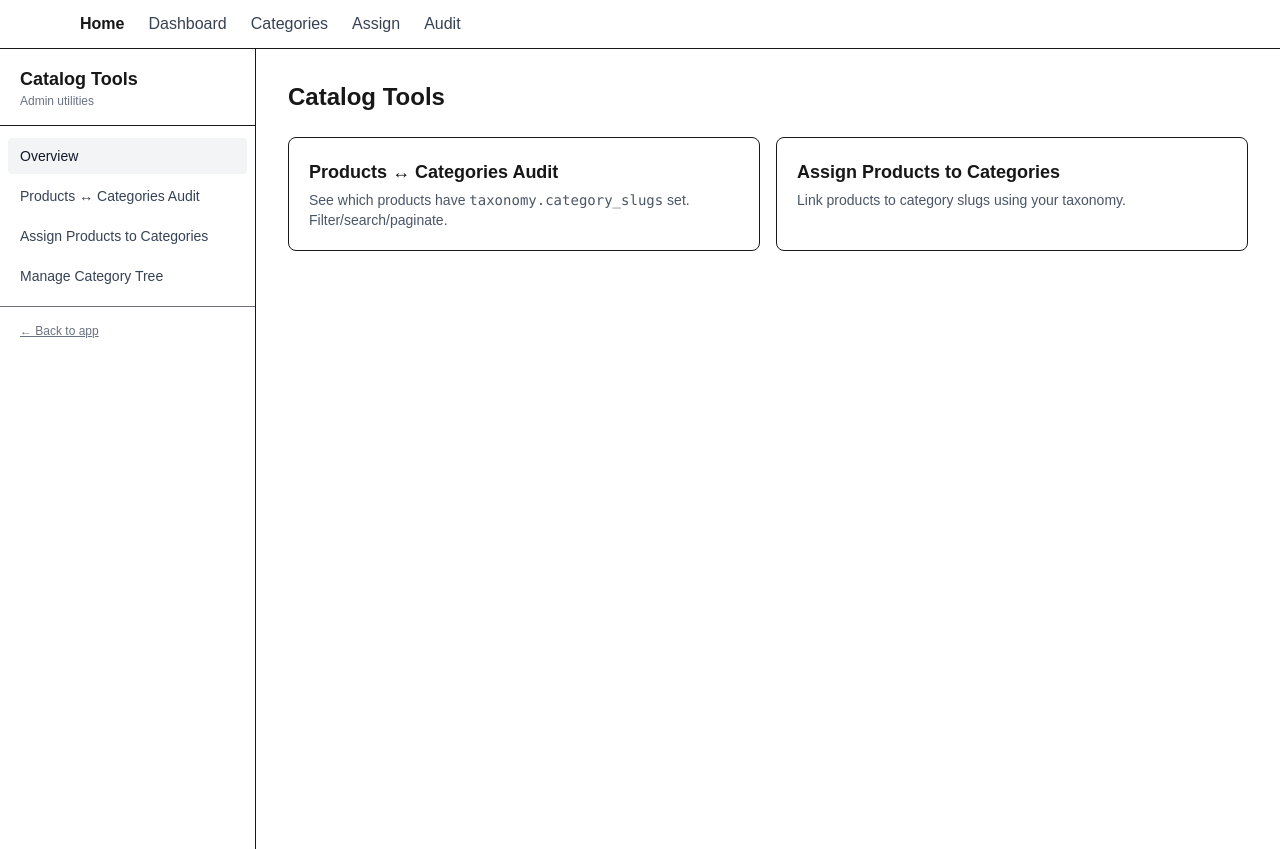
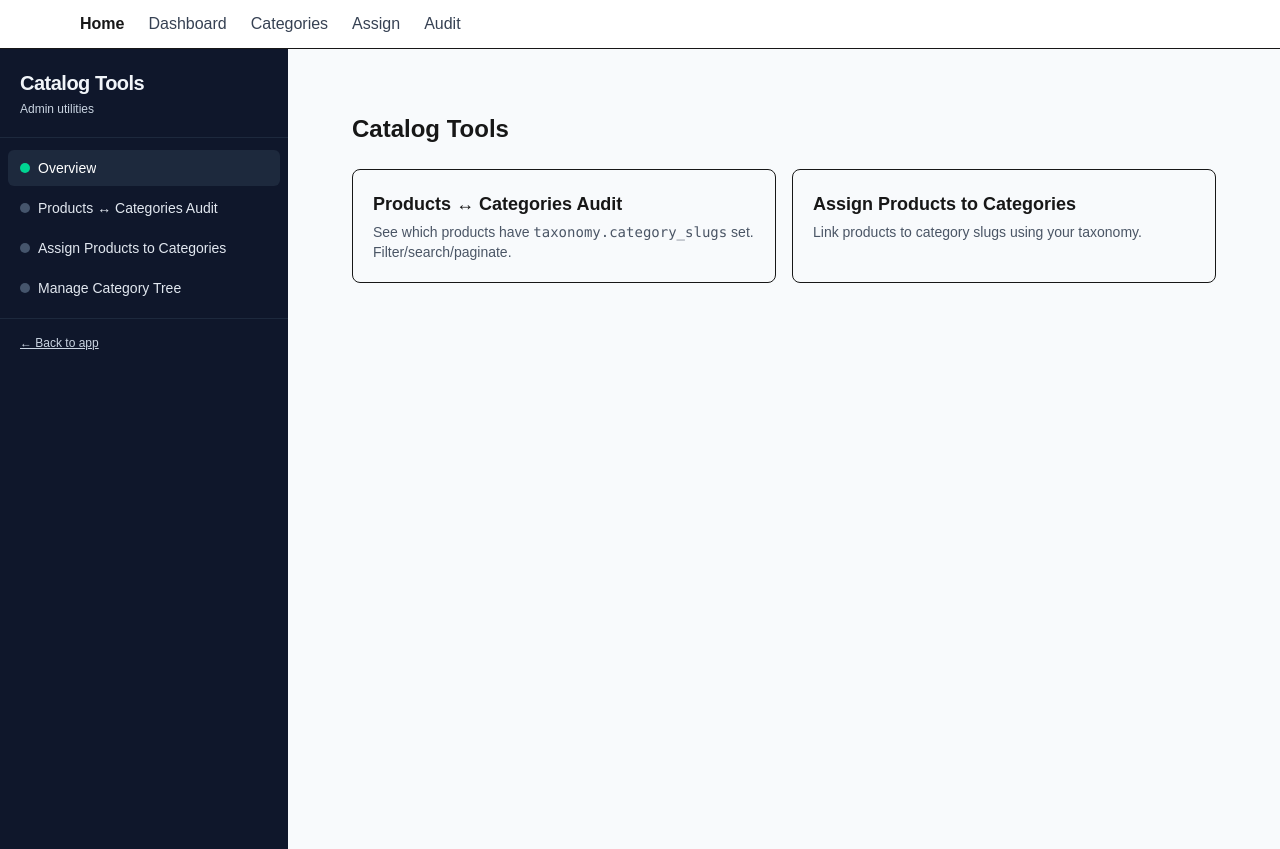
Before and after one commit to rebell90/category-taxonomy-app, a Next.js app: page /dashboard in a window 1280 px wide. Built offline with nearby package versions, Linux system fonts and the light colour scheme.

Commit message:
Add UI Features

```diff
--- a/src/app/dashboard/layout.tsx
+++ b/src/app/dashboard/layout.tsx
@@ -4,21 +4,27 @@ import { SidebarNav } from './sidebar-nav'
 
 export default function DashboardLayout({ children }: { children: ReactNode }) {
   return (
-    <div className="min-h-screen flex">
+    <div className="min-h-screen bg-slate-50 flex">
       {/* Sidebar */}
-      <aside className="w-64 shrink-0 border-r bg-white">
-        <div className="px-5 py-4 border-b">
-          <div className="text-lg font-bold">Catalog Tools</div>
-          <div className="text-xs text-gray-500">Admin utilities</div>
+      <aside className="w-72 shrink-0 bg-slate-900 text-slate-100">
+        <div className="px-5 py-5 border-b border-slate-800">
+          <div className="text-xl font-bold tracking-tight">Catalog Tools</div>
+          <div className="text-xs text-slate-300 mt-1">Admin utilities</div>
         </div>
+
         <SidebarNav />
-        <div className="px-5 py-4 border-t text-xs text-gray-500">
-          <Link href="/" className="underline">← Back to app</Link>
+
+        <div className="px-5 py-4 border-t border-slate-800 text-xs text-slate-300">
+          <Link href="/" className="underline hover:text-white transition-colors">
+            ← Back to app
+          </Link>
         </div>
       </aside>
 
       {/* Content */}
-      <main className="flex-1">{children}</main>
+      <main className="flex-1 p-8">
+        <div className="mx-auto max-w-6xl">{children}</div>
+      </main>
     </div>
   )
 }
--- a/src/app/dashboard/sidebar-nav.tsx
+++ b/src/app/dashboard/sidebar-nav.tsx
@@ -8,28 +8,40 @@ const links = [
   { href: '/dashboard', label: 'Overview' },
   { href: '/dashboard/audit', label: 'Products ↔ Categories Audit' },
   { href: '/dashboard/assign', label: 'Assign Products to Categories' },
-  { href: '/categories', label: 'Manage Category Tree' },
+  { href: '/dashboard/categories', label: 'Manage Category Tree' },
 ]
 
 export function SidebarNav() {
   const pathname = usePathname()
+
   return (
     <nav className="py-3">
-      <ul className="space-y-1 px-2">
-        {links.map(link => {
-          const active = pathname === link.href
-            || (link.href !== '/dashboard' && pathname.startsWith(link.href))
+      <ul className="px-2 space-y-1">
+        {links.map((link) => {
+          const active =
+            pathname === link.href ||
+            (link.href !== '/dashboard' && pathname.startsWith(link.href))
+
           return (
             <li key={link.href}>
               <Link
                 href={link.href}
                 className={cn(
-                  'block rounded px-3 py-2 text-sm',
-                  active ? 'bg-gray-100 font-medium text-gray-900'
-                         : 'text-gray-700 hover:bg-gray-50'
+                  'group flex items-center gap-2 rounded-md px-3 py-2 text-sm transition-colors',
+                  active
+                    ? 'bg-slate-800 text-white'
+                    : 'text-slate-200 hover:bg-slate-800 hover:text-white'
                 )}
               >
-                {link.label}
+                {/* simple bullet accent */}
+                <span
+                  className={cn(
+                    'h-2.5 w-2.5 rounded-full transition-colors',
+                    active ? 'bg-emerald-400' : 'bg-slate-600 group-hover:bg-emerald-300'
+                  )}
+                  aria-hidden="true"
+                />
+                <span className="truncate">{link.label}</span>
               </Link>
             </li>
           )
--- a/src/app/layout.tsx
+++ b/src/app/layout.tsx
@@ -18,7 +18,7 @@ export default function RootLayout({ children }: { children: ReactNode }) {
           <div className="mx-auto max-w-6xl px-4 py-3 flex items-center gap-6">
             <Link href="/" className="font-semibold">Home</Link>
             <Link href="/dashboard" className="text-gray-700 hover:underline">Dashboard</Link>
-            <Link href="/categories" className="text-gray-700 hover:underline">Categories</Link>
+            <Link href="/dashboard/categories" className="text-gray-700 hover:underline">Categories</Link>
             <Link href="/dashboard/assign" className="text-gray-700 hover:underline">Assign</Link>
             <Link href="/dashboard/audit" className="text-gray-700 hover:underline">Audit</Link>
           </div>
```
